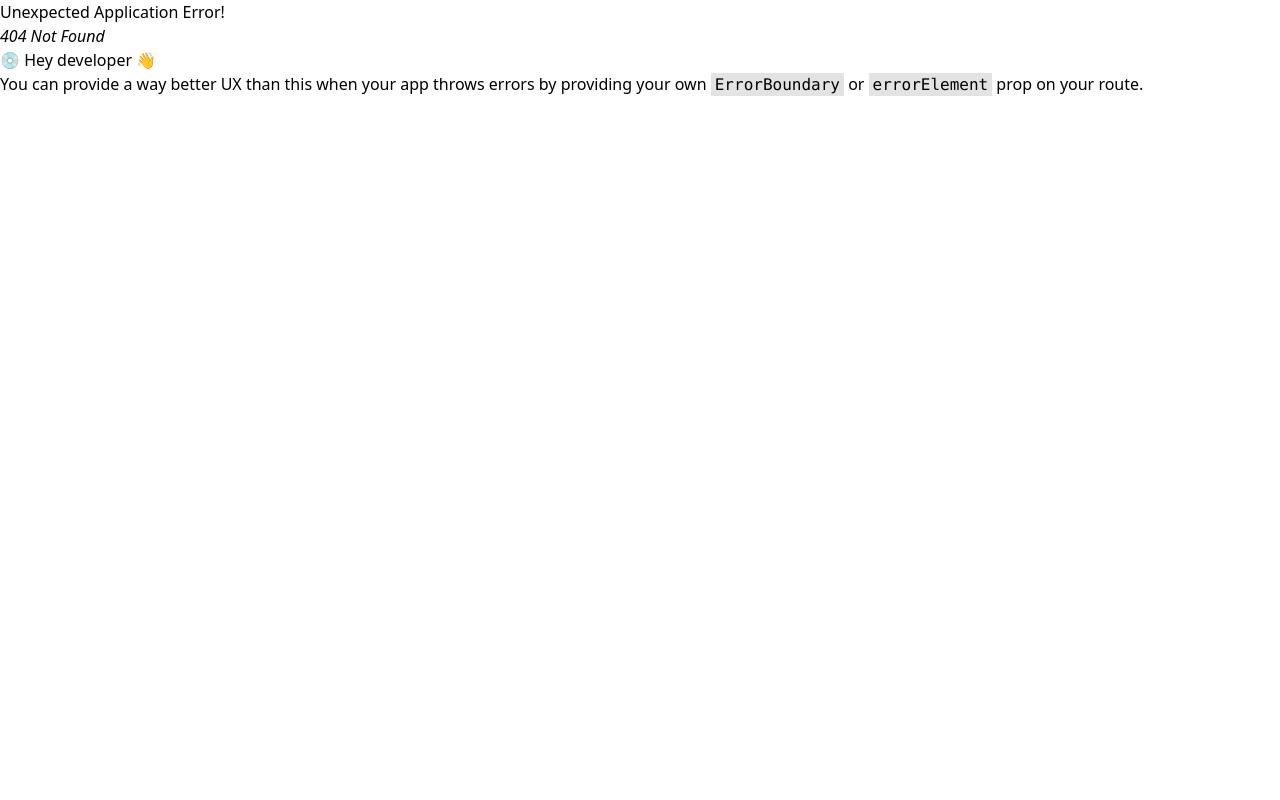
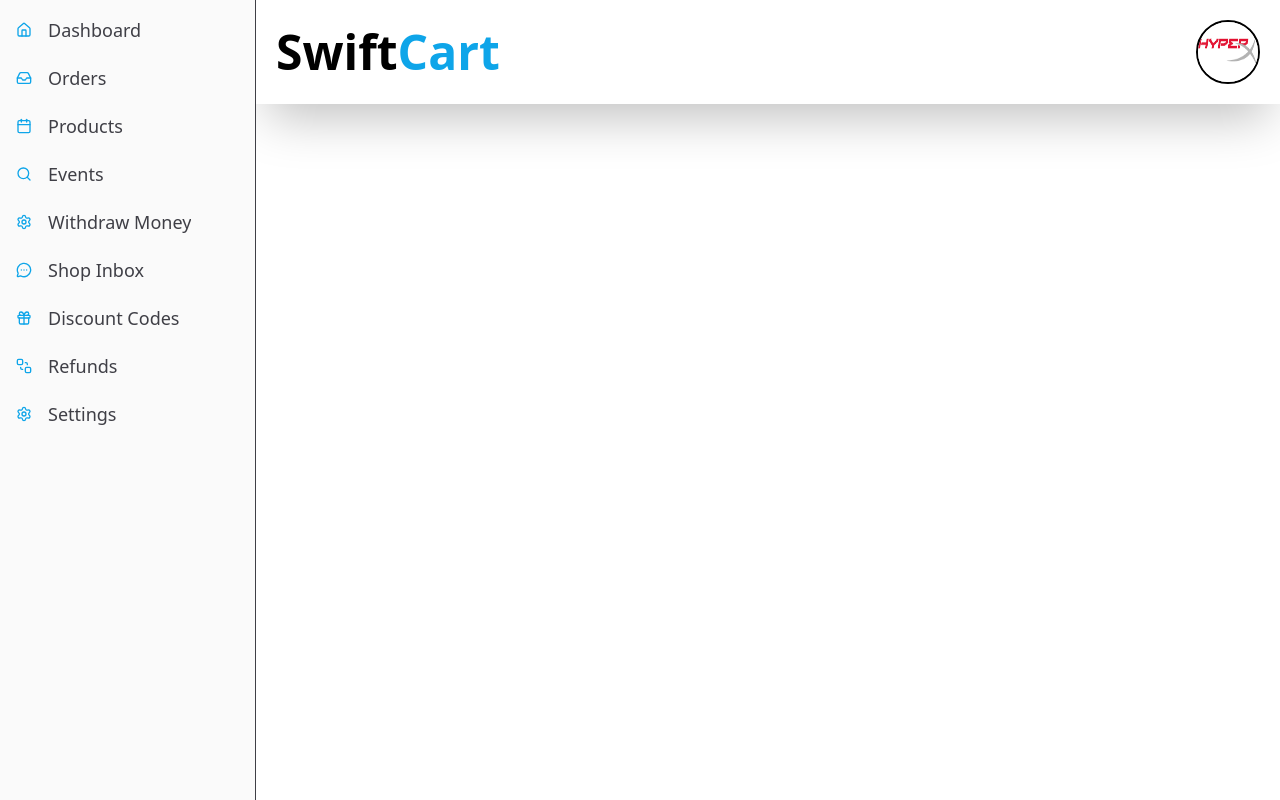
Before and after one commit to Ehtesham-Zahid/multivendor-project, a React (Vite) app in the folder frontend/: page /dashboard in a window 1280 px wide. Before the commit this address had no page. Built offline with nearby package versions, Linux system fonts and the light colour scheme.

Commit message:
Orders Section Done

```diff
--- /dev/null
+++ b/frontend/src/components/DashboardCard.jsx
@@ -0,0 +1,11 @@
+const DashboardCard = () => {
+  return (
+    <div className="flex flex-col gap-5 w-96 bg-white">
+      <p className="">Account Balance (with 10% service charge)</p>
+      <p className="font-bold">$0.00</p>
+      <Link>Withdraw Money</Link>
+    </div>
+  );
+};
+
+export default DashboardCard;
--- /dev/null
+++ b/frontend/src/components/DashboardHeader.jsx
@@ -0,0 +1,15 @@
+import { Link } from "react-router";
+import Logo from "../assets/images/logo.png";
+
+const DashboardHeader = () => {
+  return (
+    <div className="shadow-2xl w-full flex items-center justify-between bg-white p-5">
+      <Link className="text-5xl font-black" to="/">
+        Swift<span className="text-primary">Cart</span>
+      </Link>
+      <img src={Logo} className="w-16 h-16 rounded-full border-2" />
+    </div>
+  );
+};
+
+export default DashboardHeader;
--- /dev/null
+++ b/frontend/src/components/DashboardSidebar.jsx
@@ -0,0 +1,97 @@
+import {
+  Calendar,
+  Home,
+  Inbox,
+  Search,
+  Settings,
+  MessageCircleMoreIcon,
+  GiftIcon,
+  SendToBackIcon,
+} from "lucide-react";
+
+import {
+  Sidebar,
+  SidebarContent,
+  SidebarGroup,
+  SidebarGroupContent,
+  SidebarGroupLabel,
+  SidebarMenu,
+  SidebarMenuButton,
+  SidebarMenuItem,
+} from "@/shadcn/sidebar";
+
+// Menu items.
+const items = [
+  {
+    title: "Dashboard",
+    url: "#",
+    icon: Home,
+  },
+  {
+    title: "Orders",
+    url: "#",
+    icon: Inbox,
+  },
+  {
+    title: "Products",
+    url: "#",
+    icon: Calendar,
+  },
+  {
+    title: "Events",
+    url: "#",
+    icon: Search,
+  },
+  {
+    title: "Withdraw Money",
+    url: "#",
+    icon: Settings,
+  },
+  {
+    title: "Shop Inbox",
+    url: "#",
+    icon: MessageCircleMoreIcon,
+  },
+  {
+    title: "Discount Codes",
+    url: "#",
+    icon: GiftIcon,
+  },
+  {
+    title: "Refunds",
+    url: "#",
+    icon: SendToBackIcon,
+  },
+  {
+    title: "Settings",
+    url: "#",
+    icon: Settings,
+  },
+];
+
+const DashboardSidebar = () => {
+  return (
+    <Sidebar className="text-l">
+      <SidebarContent>
+        <SidebarGroup>
+          <SidebarGroupContent>
+            <SidebarMenu>
+              {items.map((item) => (
+                <SidebarMenuItem key={item.title}>
+                  <SidebarMenuButton asChild className="my-1.5">
+                    <a href={item.url} className="flex items-center gap-4">
+                      <item.icon size={28} className="text-primary w-36" />
+                      <span className="text-lg">{item.title}</span>
+                    </a>
+                  </SidebarMenuButton>
+                </SidebarMenuItem>
+              ))}
+            </SidebarMenu>
+          </SidebarGroupContent>
+        </SidebarGroup>
+      </SidebarContent>
+    </Sidebar>
+  );
+};
+
+export default DashboardSidebar;
--- /dev/null
+++ b/frontend/src/components/sections/DashboardSection.jsx
@@ -0,0 +1,15 @@
+import DashboardCard from "../DashboardCard";
+
+const DashboardSection = () => {
+  return (
+    <div>
+      <div>
+        <DashboardCard />
+        <DashboardCard />
+        <DashboardCard />
+      </div>
+    </div>
+  );
+};
+
+export default DashboardSection;
--- a/frontend/src/main.jsx
+++ b/frontend/src/main.jsx
@@ -20,6 +20,7 @@ import AllEventsPage from "./pages/AllEventsPage.jsx";
 import CategoryPage from "./pages/CategoryPage.jsx";
 import SingleProductPage from "./pages/SingleProductPage.jsx";
 import ProfilePage from "./pages/ProfilePage.jsx";
+import DashboardPage from "./pages/DashboardPage.jsx";
 
 let router = createBrowserRouter([
   {
@@ -45,6 +46,19 @@ let router = createBrowserRouter([
     ],
   },
   { path: "create-shop", Component: CreateShop },
+  {
+    path: "dashboard",
+    Component: DashboardPage, // This will act as a layout for its children
+    children: [
+      { index: true, Component: Home },
+      { path: "best-selling", Component: BestSellingPage },
+      { path: "all-products", Component: AllProductsPage },
+      { path: "all-events", Component: AllEventsPage },
+      { path: "profile", Component: ProfilePage },
+      { path: "category/:cateogry", Component: CategoryPage },
+      { path: "product/:productId", Component: SingleProductPage },
+    ],
+  },
 ]);
 
 createRoot(document.getElementById("root")).render(
--- /dev/null
+++ b/frontend/src/pages/DashboardPage.jsx
@@ -0,0 +1,18 @@
+import DashboardHeader from "../components/DashboardHeader";
+import DashboardSidebar from "../components/DashboardSidebar";
+import { SidebarProvider } from "../shadcn/sidebar";
+
+const DashboardPage = () => {
+  return (
+    <div className="w-full min-h-screen">
+      <SidebarProvider>
+        <DashboardSidebar />
+        <main className="w-full">
+          <DashboardHeader />
+        </main>
+      </SidebarProvider>
+    </div>
+  );
+};
+
+export default DashboardPage;
```
